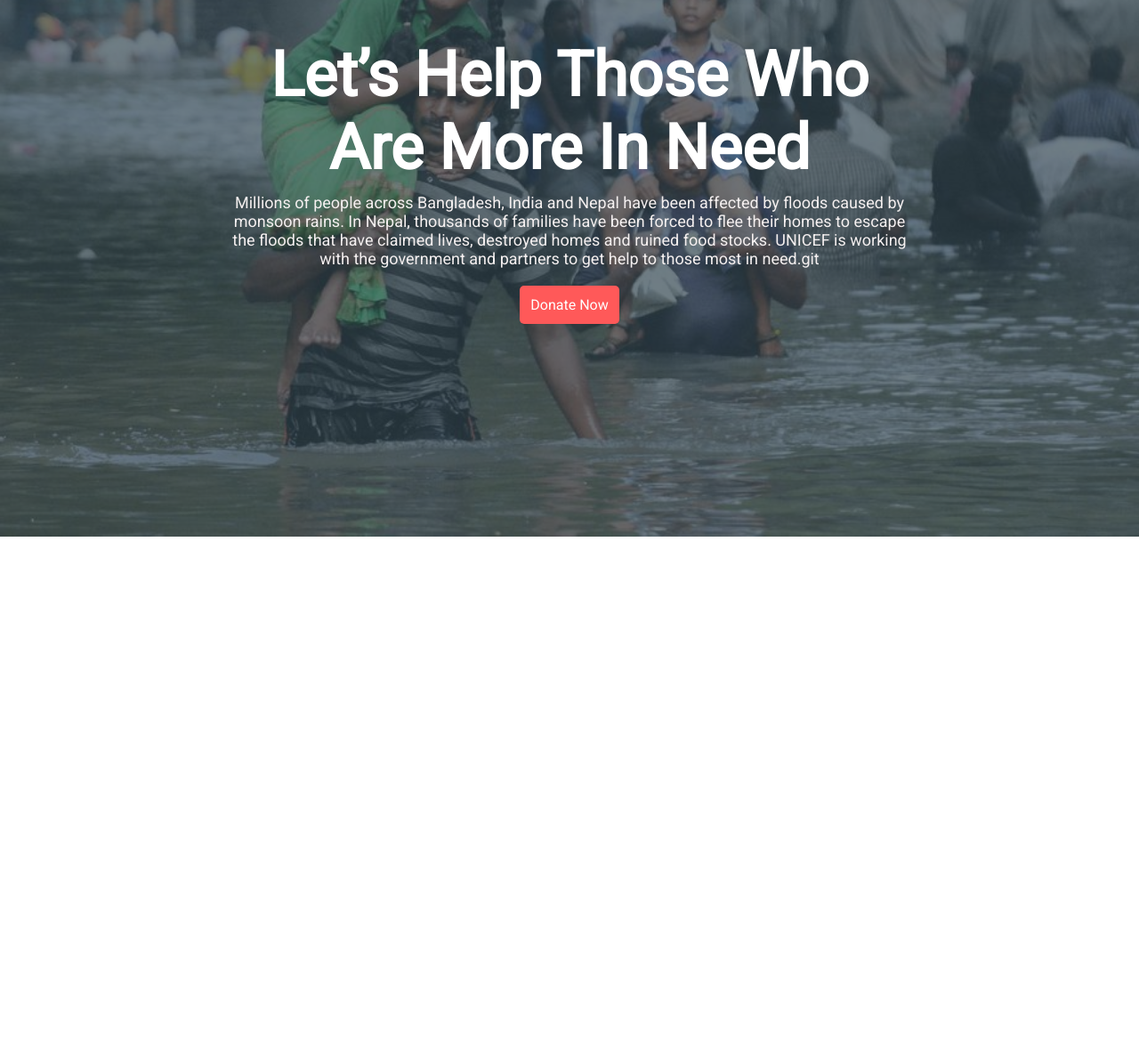
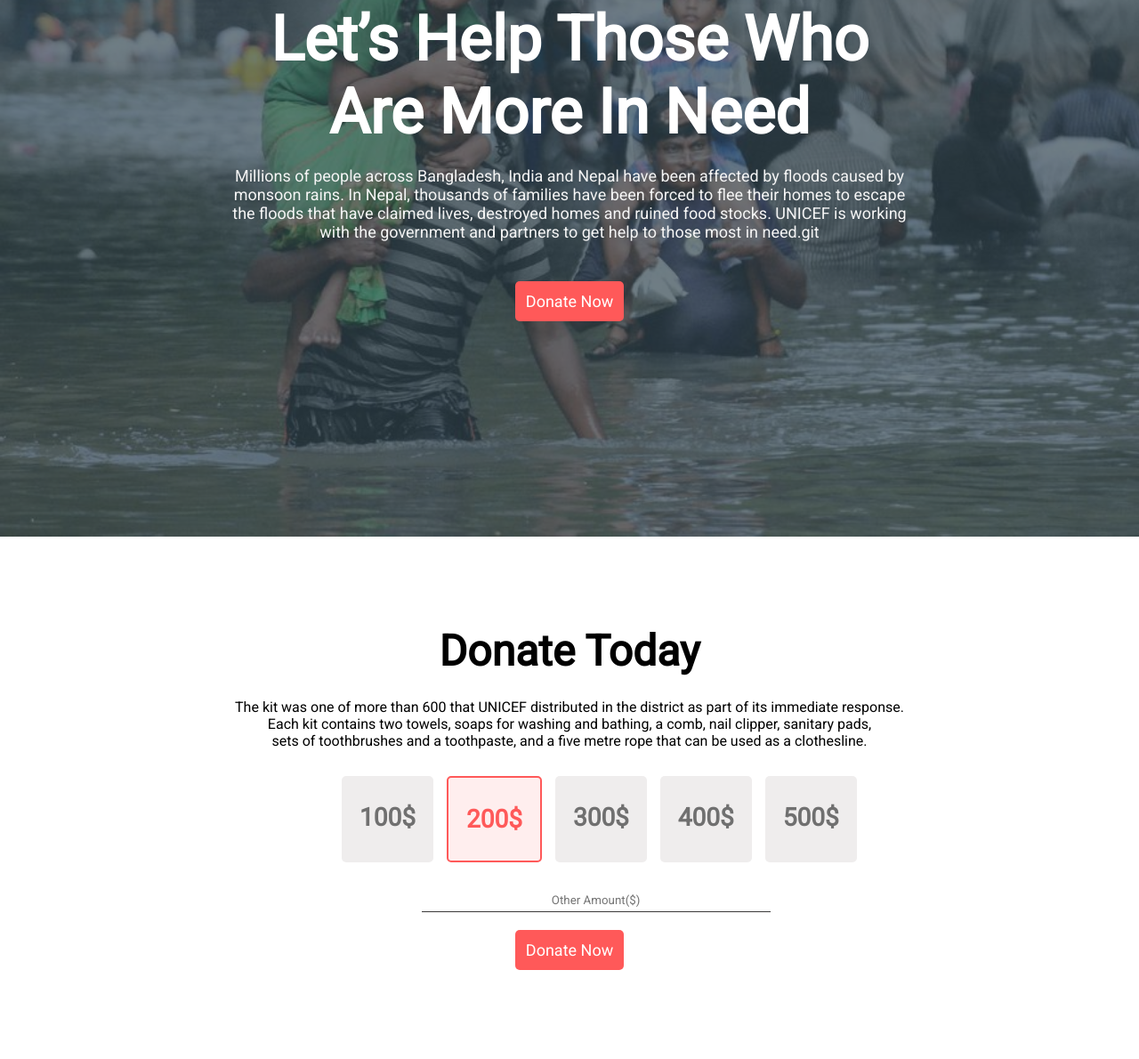
Before and after one commit to mahimur/donate-today, a plain HTML site: page index.html in a window 1280 px wide. Shown: the part 197-1387 px from the top of the page at 89% size. Before the commit the page ends 800 px from the top, so only its background shows below. Drawn offline with Linux system fonts and the light colour scheme.

Commit message:
donate now done

```diff
--- a/css/style.css
+++ b/css/style.css
@@ -19,7 +19,7 @@
     text-align: center;
     color: #fff;
     position: absolute;
-    top: 30%;
+    top: 25%;
     left: 20%;
     right: 20%;
     bottom: 30%;
@@ -27,13 +27,13 @@
 
 .header-container h1 {
     font-size: 70px;
-    margin-bottom: 10px;
+    margin-bottom: 20px;
 }
 
 .header-container p {
     font-size: 18px;
-    color: rgb(245, 240, 240);
-    margin-bottom: 20px;
+    color: #f5f5f5;
+    margin-bottom: 25px;
 }
 
 .donate-button {
@@ -41,6 +41,9 @@
     padding: 12px;
     border-radius: 5px;
     display: inline-block;
+    margin-top: 20px;
+    font-size: 18px;
+    font-weight: 500;
 
 }
 
@@ -48,3 +51,61 @@
     text-decoration: none;
     color: #fff;
 }
+
+/* end header section */
+
+
+.form-container {
+    padding: 100px 0;
+    text-align: center;
+    color: #000;
+    top: 30%;
+    left: 20%;
+    right: 20%;
+    bottom: 30%;
+}
+
+.form-container h2 {
+    font-size: 48px;
+    padding-bottom: 25px;
+}
+
+.form-container .all-amount {
+    padding-top: 30px;
+    display: flex;
+    margin-left: 30%;
+}
+
+.form-container .amount {
+    margin-right: 15px;
+    padding: 30px 20px;
+    color: #707070;
+    background: #efeded;
+    font-weight: 900;
+    font-size: 28px;
+    border-radius: 5px;
+}
+
+.form-container .all-amount .active-amount {
+    border: 2px solid #FF5959;
+    color: #FF5959;
+    margin-right: 15px;
+    padding: 30px 20px;
+    background: #FFEEEE;
+    font-size: 28px;
+    border-radius: 5px;
+    font-weight: 900;
+}
+
+.form-container .other-amount {
+    margin-top: 30px;
+    border: 0;
+    outline: 0;
+    border-bottom: 1px solid rgb(59, 58, 58);
+    display: block;
+    margin-left: 37%;
+    padding: 5px 120px;
+    text-align: center;
+}
+
+/* End donate now */
--- a/index.html
+++ b/index.html
@@ -11,13 +11,17 @@
     <link href="https://fonts.googleapis.com/css2?family=Roboto&display=swap" rel="stylesheet">
     <link rel="stylesheet" href="css/style.css">
 </head>
+
+<body>
     <section class="header">
         <div class="overlay">
             <div class="header-container">
                 <h1>Let’s Help Those Who Are More In Need</h1>
                 <p>Millions of people across Bangladesh, India and Nepal have been affected by floods caused by monsoon
-                rains. In Nepal, thousands of families have been forced to flee their homes to escape the floods that
-                have claimed lives, destroyed homes and ruined food stocks. UNICEF is working with the government and
+                    rains. In Nepal, thousands of families have been forced to flee their homes to escape the floods
+                    that
+                    have claimed lives, destroyed homes and ruined food stocks. UNICEF is working with the government
+                    and
                     partners to get help to those most in need.git </p>
                 <div class="donate-button">
                     <a target="_blank" href="#">Donate Now</a>
@@ -26,7 +30,35 @@
         </div>
     </section>
 
-<body>
+    <!-- header end -->
+
+    <section class="donate-now">
+
+        <div class="form-container">
+            <h2>Donate Today</h2>
+            <p>The kit was one of more than 600 that UNICEF distributed in the district as part of its immediate
+                response. <br>Each kit contains two towels, soaps for washing and bathing, a comb, nail clipper,
+                sanitary
+                pads,<br> sets of toothbrushes and a toothpaste, and a five metre rope that can be used as a
+                clothesline.
+            </p>
+            <div class="all-amount">
+                <p class="amount">100$</p>
+                <p class="active-amount">200$</p>
+                <p class="amount">300$</p>
+                <p class="amount">400$</p>
+                <p class="amount">500$</p>
+            </div>
+            <input class="other-amount" type="message" placeholder="Other Amount($)">
+            <div class="donate-button">
+                <a target="_blank" href="#">Donate Now</a>
+            </div>
+        </div>
+
+    </section>
+
+    <!-- end donate now -->
+
 
 </body>
 
```
Lines whose indentation alone changed are shown as unchanged.
